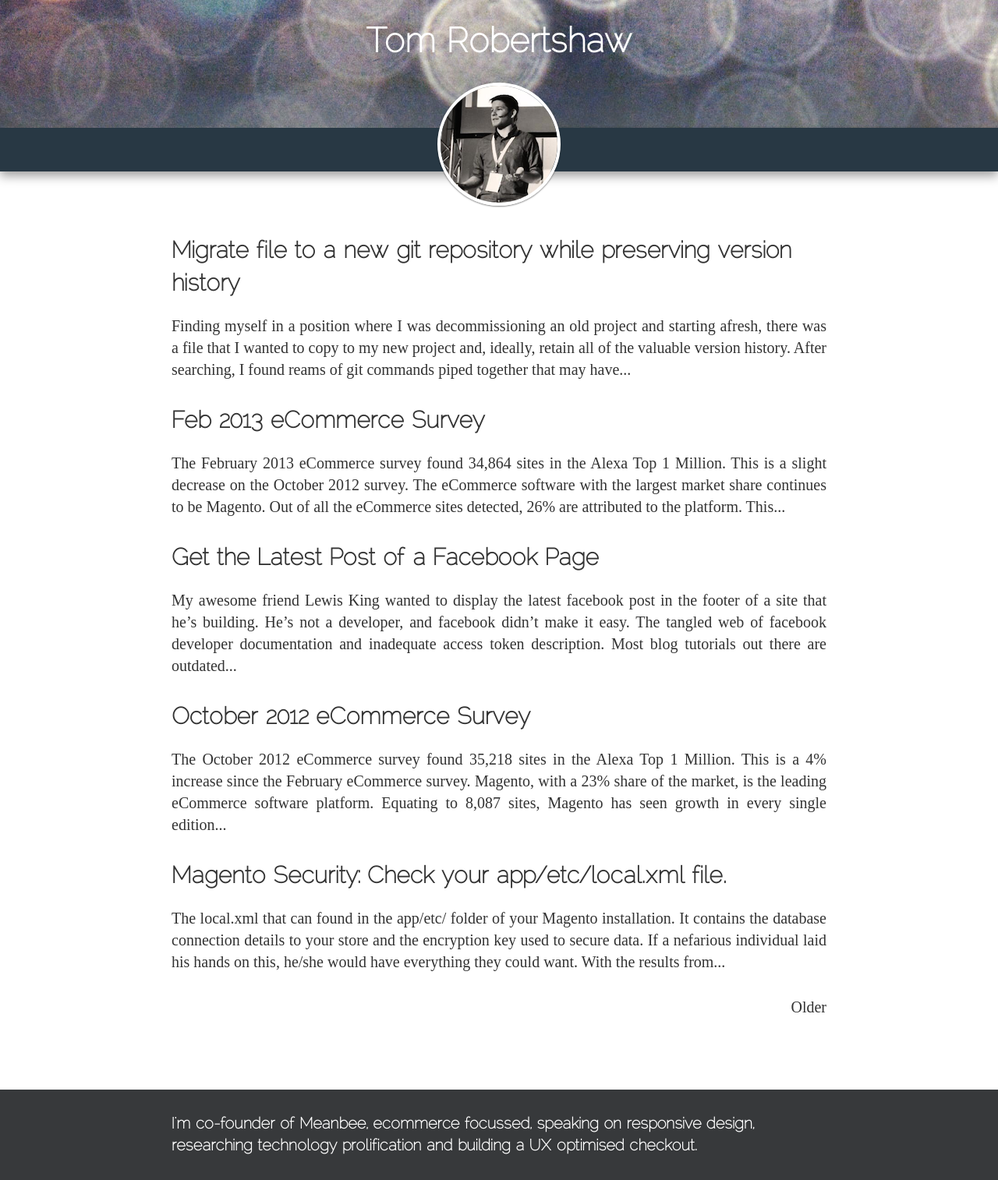
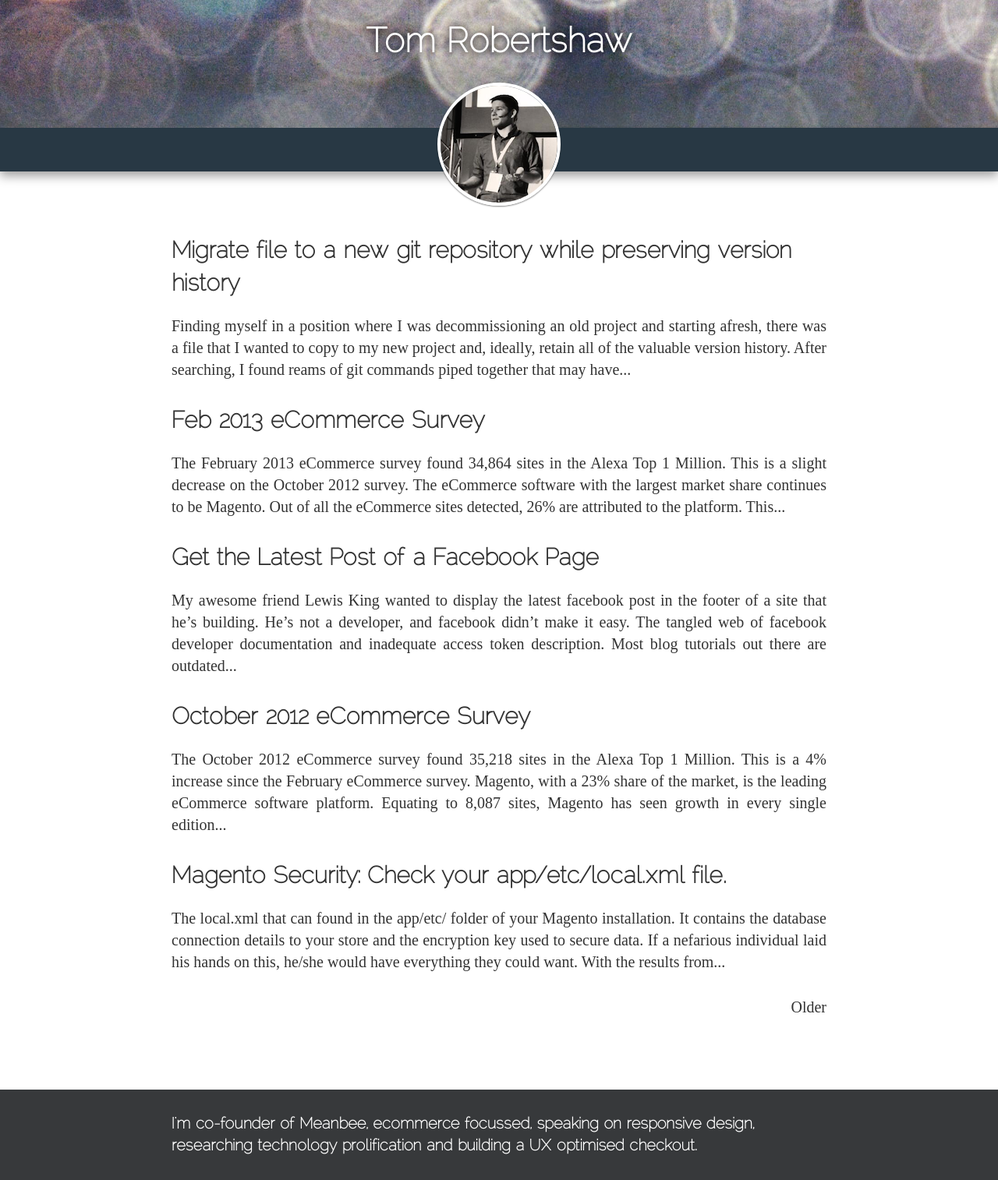
Before and after one commit to bobbyshaw/tomrobertshaw.net, a Jekyll site: the page built from index.html, in a window 1280 px wide. Shown: the whole page at 78% size. Built offline with Jekyll 4.4.1, drawn with Linux system fonts in a browser that asks for light colours; Markdown is read by kramdown in place of the engine named in the settings; the list of posts is cut into pages by our own code; comment, search, counter and statistics services are not loaded.

Commit message:
Add shading to header to make it more readable.

```diff
--- a/css/styles.css
+++ b/css/styles.css
@@ -519,6 +519,7 @@
 
 header[role="banner"] a {
     color: white;
+    text-shadow: 0 1px 0.2em black;
 }
 
 
```
